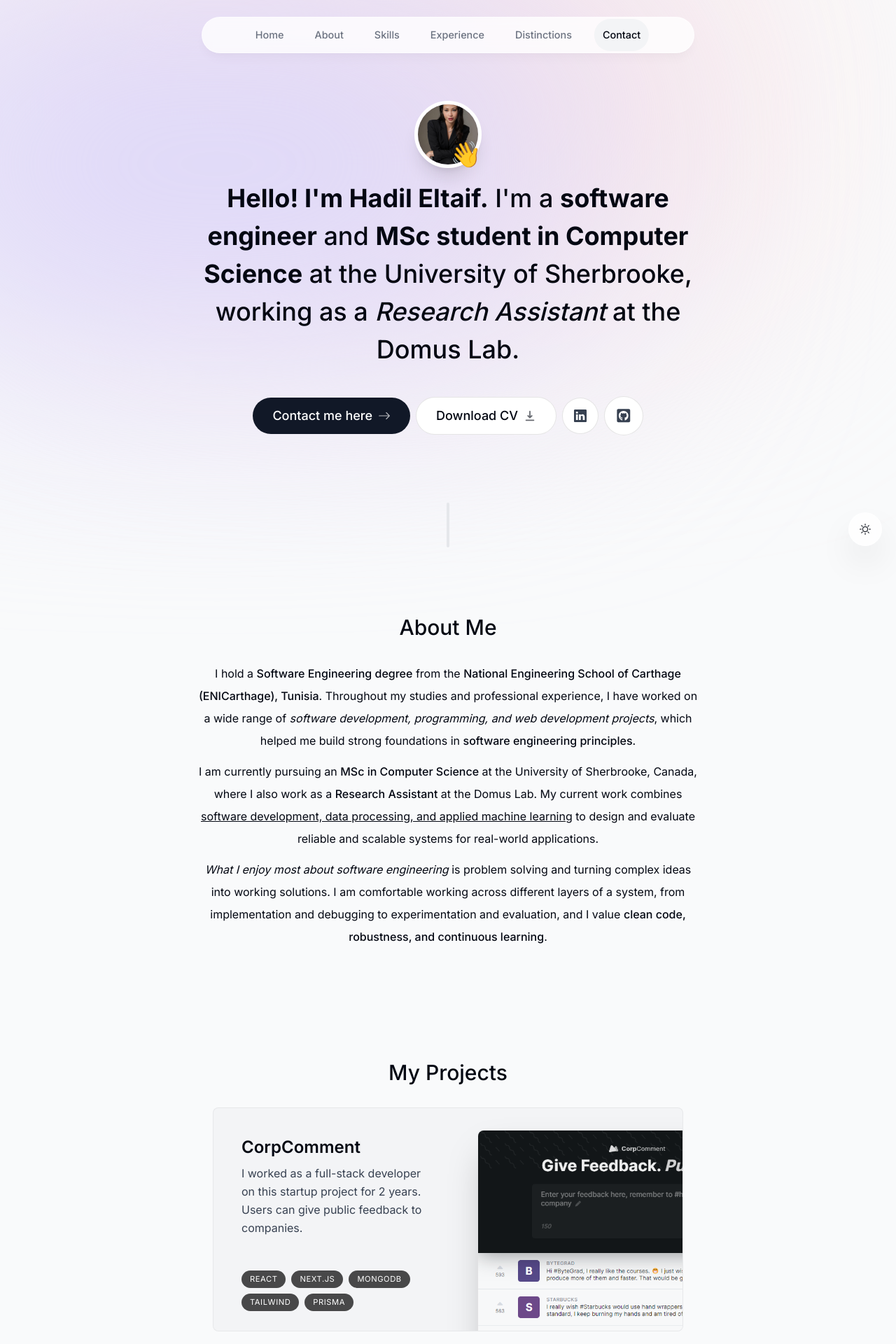
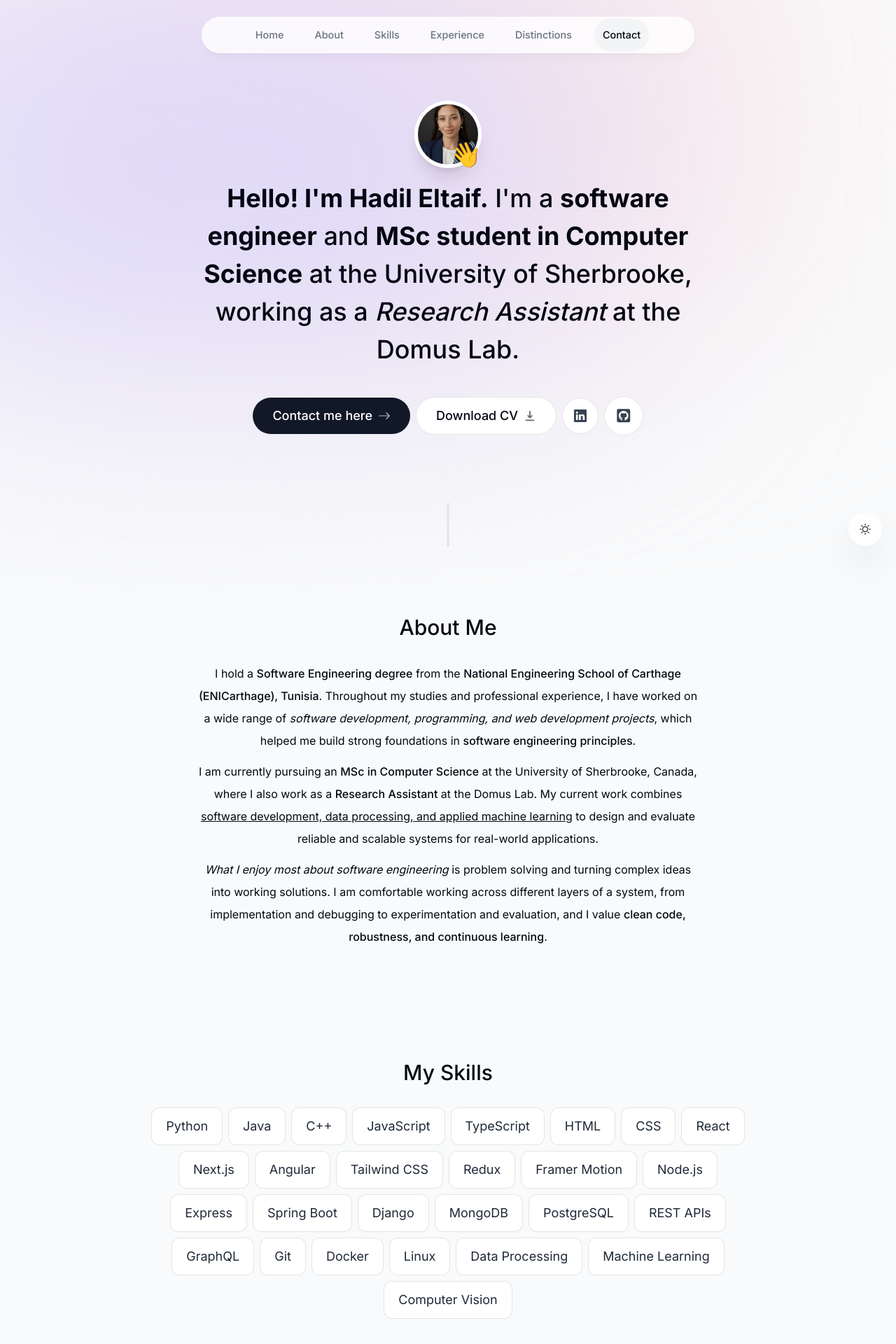
Before and after one commit to hadil-123/Portfolio-website, a Next.js app: page / in a window 1280 px wide. Shown: the top 1920 px of the page at 70% size. Built offline with nearby package versions, Linux system fonts and the light colour scheme.

Commit message:
Update the image

```diff
--- a/app/layout.tsx
+++ b/app/layout.tsx
@@ -11,7 +11,7 @@ const inter = Inter({ subsets: ["latin"] });
 
 export const metadata = {
   title: "Hadil | Personal Portfolio",
-  description: "Hadil is a  .",
+  description: "Hadil is a Software Engineer .",
 };
 
 export default function RootLayout({
@@ -32,7 +32,6 @@ export default function RootLayout({
             <Header />
             {children}
             <Footer />
-
             <Toaster position="top-right" />
             <ThemeSwitch />
           </ActiveSectionContextProvider>
--- a/app/page.tsx
+++ b/app/page.tsx
@@ -13,7 +13,6 @@ export default function Home() {
       <Intro />
       <SectionDivider />
       <About />
-      <Projects />
       <Skills />
       <Experience />
       <Distinctions />
--- a/components/intro.tsx
+++ b/components/intro.tsx
@@ -31,7 +31,7 @@ export default function Intro() {
             }}
           >
   <Image
-  src="/me.jpg"
+  src="/image3.png"
   alt="Hadil Eltaif portrait"
   width={250}
   height={250}
```
Also changed, not shown: public/image3.png (added).
